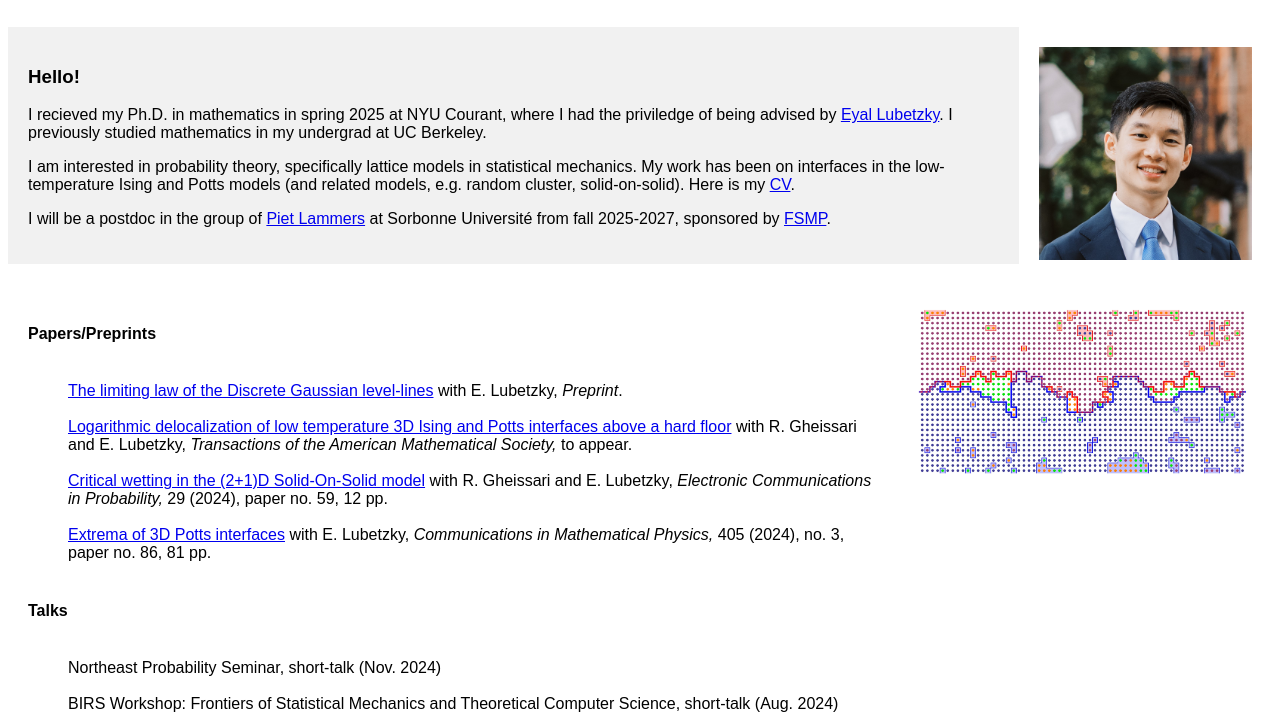
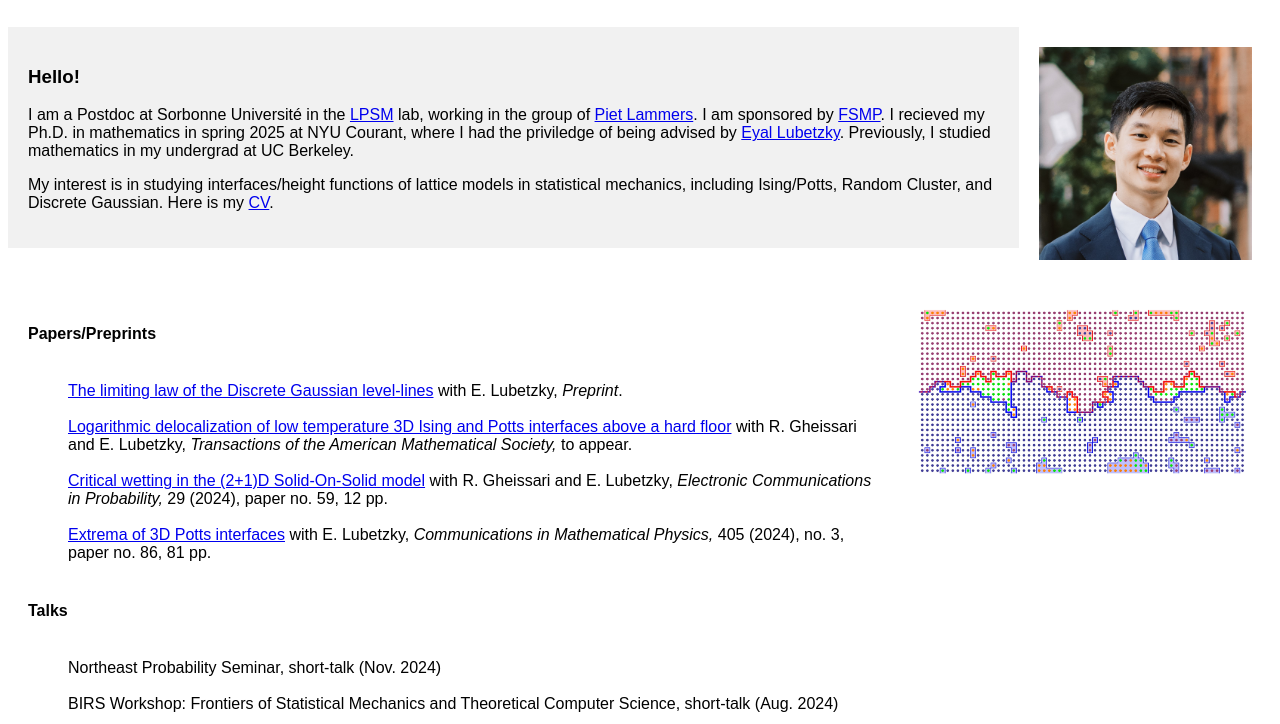
Before and after one commit to josephchen871/josephchen871.github.io, a plain HTML site: page index.html in a window 1280 px wide. Shown: the part 76-800 px from the top of the page. Drawn offline with Linux system fonts and the light colour scheme.

Commit message:
Update index.html
Since starting postdoc

```diff
--- a/index.html
+++ b/index.html
@@ -95,9 +95,8 @@ footer {
 
   <article>
     <h1>Hello!</h1>
-    <p>I recieved my Ph.D. in mathematics in spring 2025 at NYU Courant, where I had the priviledge of being advised by <a href="https://cims.nyu.edu/~eyal/" target = "_blank">Eyal Lubetzky</a>. I previously studied mathematics in my undergrad at UC Berkeley.</p>
-    <p>I am interested in probability theory, specifically lattice models in statistical mechanics. My work has been on interfaces in the low-temperature Ising and Potts models (and related models, e.g. random cluster, solid-on-solid). Here is my <a href="CV.pdf" target = "_blank">CV</a>.</p>
-    <p>I will be a postdoc in the group of <a href="https://www.pietlammers.com/" target = "_blank">Piet Lammers</a> at Sorbonne Universit&eacute from fall 2025-2027, sponsored by <a href="https://sciencesmaths-paris.fr/en/postdoc-fsmp" target = "_blank">FSMP</a>.</p>
+    <p>I am a Postdoc at Sorbonne Universit&eacute in the <a href="https://www.lpsm.paris/" target = "_blank">LPSM</a> lab, working in the group of <a href="https://www.pietlammers.com/" target = "_blank">Piet Lammers</a>. I am sponsored by <a href="https://sciencesmaths-paris.fr/postdoc-fsmp target = "_blank">FSMP</a>. I recieved my Ph.D. in mathematics in spring 2025 at NYU Courant, where I had the priviledge of being advised by <a href="https://cims.nyu.edu/~eyal/" target = "_blank">Eyal Lubetzky</a>. Previously, I studied mathematics in my undergrad at UC Berkeley.</p>
+    <p>My interest is in studying interfaces/height functions of lattice models in statistical mechanics, including Ising/Potts, Random Cluster, and Discrete Gaussian. Here is my <a href="CV.pdf" target = "_blank">CV</a>.</p>
   </article>
   <pic><img src="Profile Picture 4.jpg" alt="Profile Picture">
   </pic>
@@ -124,7 +123,7 @@ footer {
 </li>
 </ul>
 <h4 id="Contact">Contact</h4>
-Feel free to email me at jlc871 [at] nyu [dot] edu</works>
+Feel free to email me at jchen [at] lpsm [dot] paris</works>
 <bigpic><img src="fig_blue_red_interface.jpg" alt="Potts Interfaces"></bigpic>
 </section>
 </body>
```
